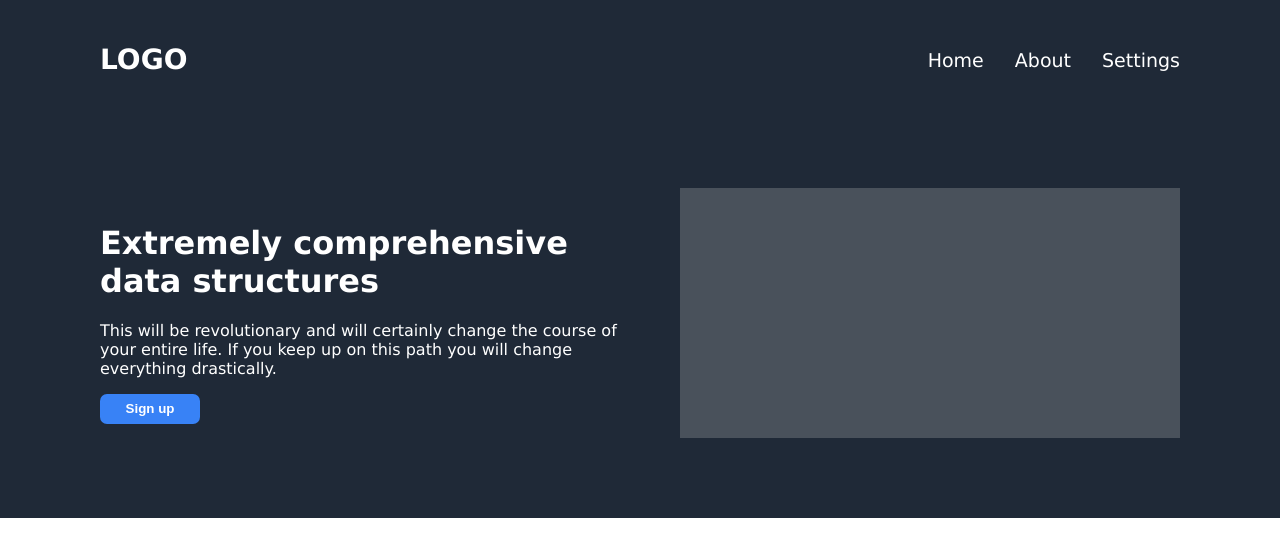
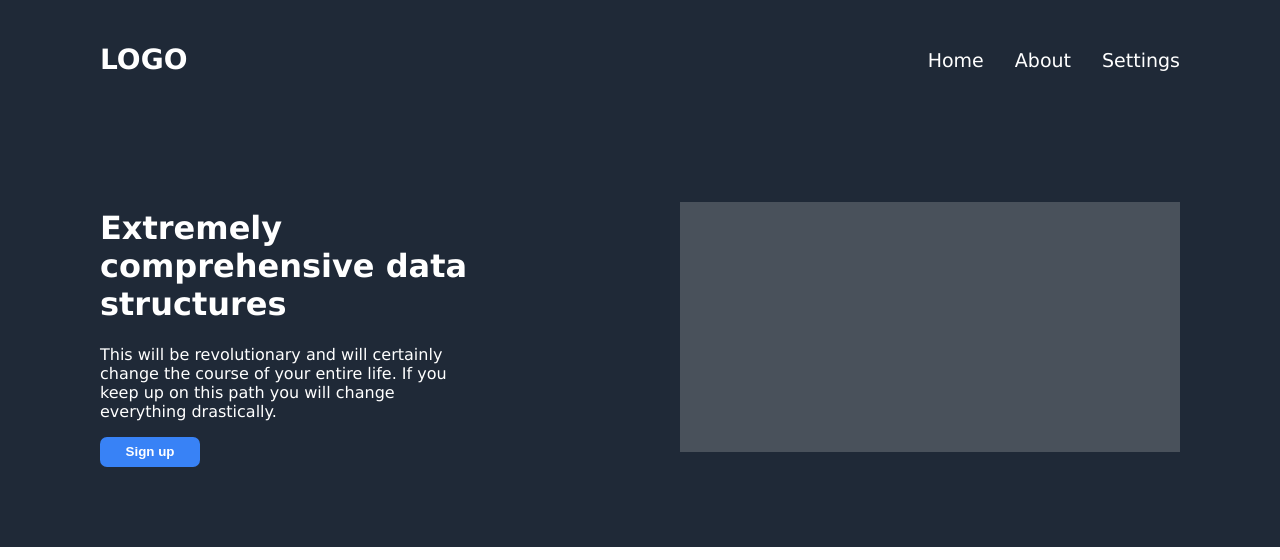
Before and after one commit to pikes01/landing-page, a plain HTML site: page index.html in a window 1280 px wide. Shown: the top 560 px of the page. Drawn offline with Linux system fonts and the light colour scheme.

Commit message:
included 15% gap property for both top contents

```diff
--- a/style.css
+++ b/style.css
@@ -31,6 +31,10 @@ li:hover {
     padding-top: 20px;
     align-items: center;
     margin-bottom: 80px;
+    gap: 15%;
+}
+
+.top2 {
 }
 
 .hero {
```
